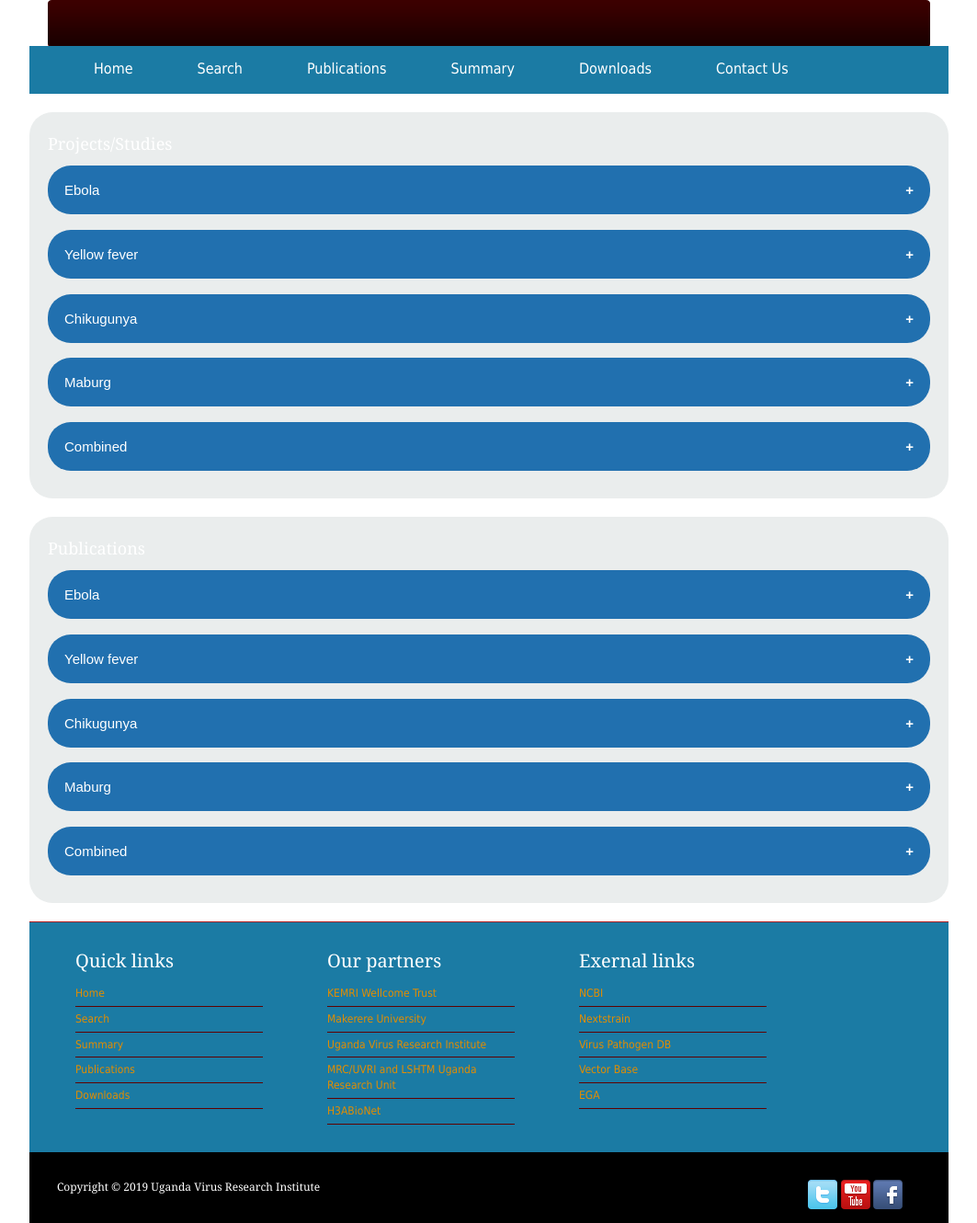
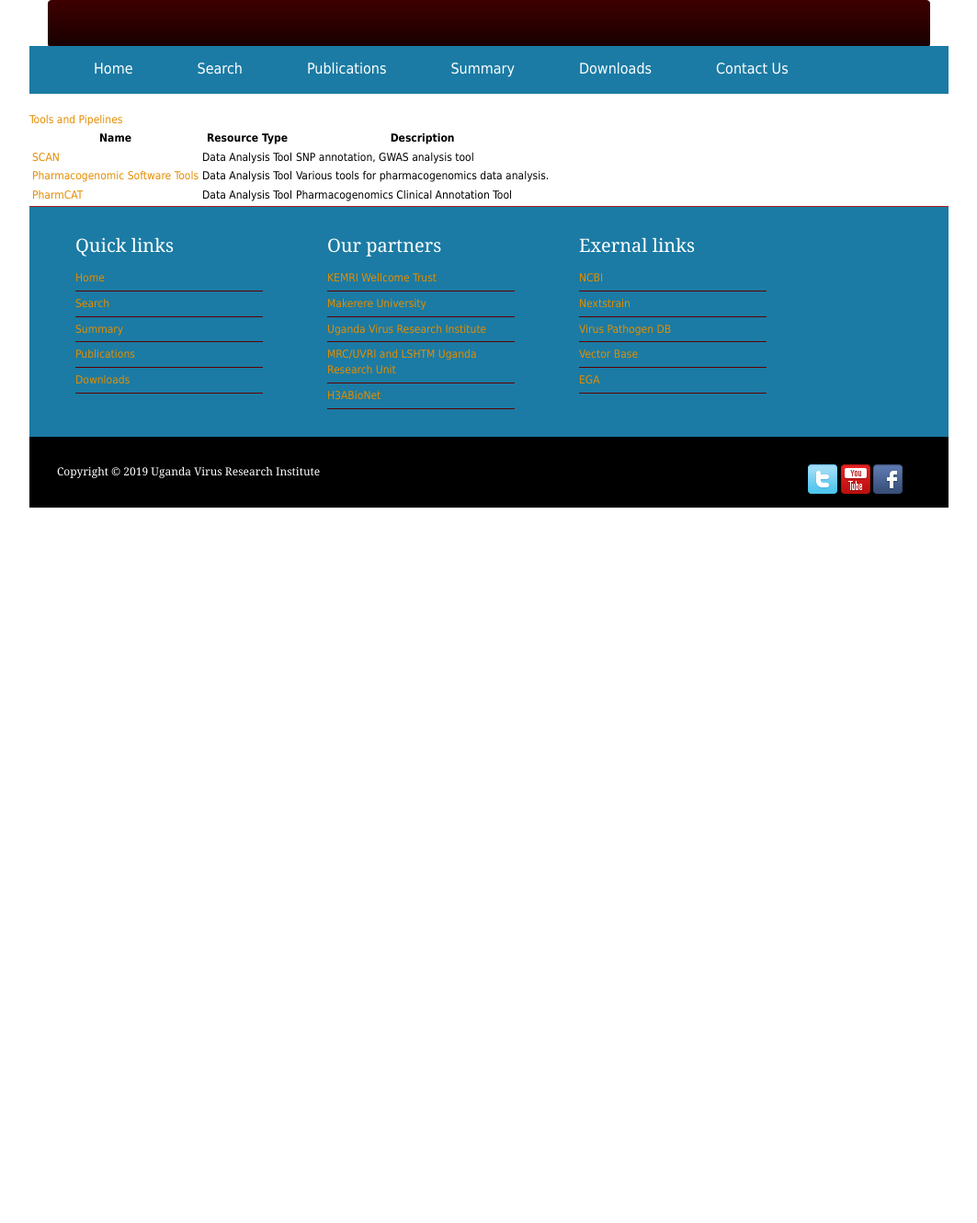
Before and after one commit to OmaraI/virusPortal, a Django app: page /publications/ in a window 1280 px wide. Shown: the whole page at 92% size, without its empty margins (108-1171 px from the left). After the commit the page ends 552 px from the top, so only its background shows below. Run offline with Django 3.2, Linux system fonts and the light colour scheme; some libraries are stand-ins or nearby versions.

Commit message:
update templates

```diff
--- a/portal/templates/publications.html
+++ b/portal/templates/publications.html
@@ -1,126 +1,53 @@
 {% extends 'base.html' %}
 {% load static %}
 
-
-{% block css %}
-<!--https://www.w3schools.com/howto/howto_js_collapsible.asp-->
-<style>
-.collapsible {
-  background-color:  #2170af ;
-  color: white;
-  cursor: pointer;
-  padding: 18px;
-  width: 100%;
-  border: none;
-  text-align: left;
-  outline: none;
-  font-size: 15px;
-  border-radius: 25px;
-}
-
-.active, .collapsible:hover {
-  background-color: #2170af;
-}
-
-.collapsible:after {
-  content: '\002B';
-  color: white;
-  font-weight: bold;
-  float: right;
-  margin-left: 5px;
-}
-
-.active:after {
-  content: "\2212";
-}
-
-.content {
-  padding: 0 18px;
-  max-height: 0;
-  overflow: hidden;
-  transition: max-height 0.2s ease-out;
-  background-color: #f1f1f1;
-}
-</style>
+{% block js%}
+<script src="https://cdnjs.cloudflare.com/ajax/libs/jquery/3.4.1/jquery.min.js" crossorigin="anonymous"></script>
+    <script src="https://cdnjs.cloudflare.com/ajax/libs/popper.js/1.14.7/umd/popper.min.js" integrity="sha384-UO2eT0CpHqdSJQ6hJty5KVphtPhzWj9WO1clHTMGa3JDZwrnQq4sF86dIHNDz0W1" crossorigin="anonymous"></script>
+    <script src="https://stackpath.bootstrapcdn.com/bootstrap/4.3.1/js/bootstrap.min.js" integrity="sha384-JjSmVgyd0p3pXB1rRibZUAYoIIy6OrQ6VrjIEaFf/nJGzIxFDsf4x0xIM+B07jRM" crossorigin="anonymous"></script>
+    <script src="https://cdnjs.cloudflare.com/ajax/libs/jqueryui/1.12.1/jquery-ui.min.js"></script>
 {% endblock %}
 
+{% block content1 %}
+  <div class="card">
+    <div class="card-header">
+      <a class="collapsed card-link" data-toggle="collapse" href="#collapseTwo">
+      Tools and Pipelines
+    </a>
+    </div>
+    <div id="collapseTwo" class="collapse" data-parent="#accordion">
+      <div class="card-body">
+        <table class="table table-hover">
+          <thead>
+      <tr>
+      <th scope="col">Name</th>
+      <th scope="col">Resource Type</th>
+      <th scope="col">Description</th>
+      </tr>
+      </thead>
+      <tr>
+      <td><a href=http://www.scandb.org/>SCAN</a></td>
+      <td>Data Analysis Tool</td>
+      <td>SNP annotation, GWAS analysis tool</td>
+      </tr>
 
-{% block content1 %}
-<div id="tooplate_middle">
-<h2>Projects/Studies</h2>
-<button class="collapsible">Ebola</button>
-<div class="content">
-  <p>Lorem ipsum dolor sit amet, consectetur adipisicing elit, sed do eiusmod tempor incididunt ut labore et dolore magna aliqua. Ut enim ad minim veniam, quis nostrud exercitation ullamco laboris nisi ut aliquip ex ea commodo consequat.</p>
-</div>
-<br>
-<button class="collapsible">Yellow fever</button>
-<div class="content">
-  <p>Lorem ipsum dolor sit amet, consectetur adipisicing elit, sed do eiusmod tempor incididunt ut labore et dolore magna aliqua. Ut enim ad minim veniam, quis nostrud exercitation ullamco laboris nisi ut aliquip ex ea commodo consequat.</p>
-</div>
-<br>
-<button class="collapsible">Chikugunya</button>
-<div class="content">
-  <p>Lorem ipsum dolor sit amet, consectetur adipisicing elit, sed do eiusmod tempor incididunt ut labore et dolore magna aliqua. Ut enim ad minim veniam, quis nostrud exercitation ullamco laboris nisi ut aliquip ex ea commodo consequat.</p>
-</div>
-<br>
-  <button class="collapsible">Maburg</button>
-<div class="content">
-  <p>Lorem ipsum dolor sit amet, consectetur adipisicing elit, sed do eiusmod tempor incididunt ut labore et dolore magna aliqua. Ut enim ad minim veniam, quis nostrud exercitation ullamco laboris nisi ut aliquip ex ea commodo consequat.</p>
-</div>
- <br>
- <button class="collapsible">Combined</button>
-<div class="content">
-  <p>Lorem ipsum dolor sit amet, consectetur adipisicing elit, sed do eiusmod tempor incididunt ut labore et dolore magna aliqua. Ut enim ad minim veniam, quis nostrud exercitation ullamco laboris nisi ut aliquip ex ea commodo consequat.</p>
-</div>
-</div>
+      <tr>
+      <td><a href=https://omictools.com/pharmacogenetics-category>Pharmacogenomic Software Tools</a></td>
+      <td>Data Analysis Tool</td>
+      <td>Various tools for pharmacogenomics data analysis.</td>
+      </tr>
+
+      <tr>
+      <td><a href=https://www.pharmgkb.org/page/pharmcat>PharmCAT</a></td>
+      <td>Data Analysis Tool</td>
+      <td>Pharmacogenomics Clinical Annotation Tool</td>
+      </tr>
+      </table>
+    </div>
+  </div>
  <div class="clear"></div>
+ <script src="https://cdnjs.cloudflare.com/ajax/libs/jquery/3.4.1/jquery.min.js" crossorigin="anonymous"></script>
+  <script src="https://cdnjs.cloudflare.com/ajax/libs/popper.js/1.14.7/umd/popper.min.js" integrity="sha384-UO2eT0CpHqdSJQ6hJty5KVphtPhzWj9WO1clHTMGa3JDZwrnQq4sF86dIHNDz0W1" crossorigin="anonymous"></script>
+	<script src="https://stackpath.bootstrapcdn.com/bootstrap/4.3.1/js/bootstrap.min.js" integrity="sha384-JjSmVgyd0p3pXB1rRibZUAYoIIy6OrQ6VrjIEaFf/nJGzIxFDsf4x0xIM+B07jRM" crossorigin="anonymous"></script>
+	<script src="https://cdnjs.cloudflare.com/ajax/libs/jqueryui/1.12.1/jquery-ui.min.js"></script>
 {% endblock %}
-
-
-{% block content2 %}
-<div id="tooplate_middle">
-<h2>Publications</h2>
-<button class="collapsible">Ebola</button>
-<div class="content">
-  <p>Lorem ipsum dolor sit amet, consectetur adipisicing elit, sed do eiusmod tempor incididunt ut labore et dolore magna aliqua. Ut enim ad minim veniam, quis nostrud exercitation ullamco laboris nisi ut aliquip ex ea commodo consequat.</p>
-</div>
-<br>
-<button class="collapsible">Yellow fever</button>
-<div class="content">
-  <p>Lorem ipsum dolor sit amet, consectetur adipisicing elit, sed do eiusmod tempor incididunt ut labore et dolore magna aliqua. Ut enim ad minim veniam, quis nostrud exercitation ullamco laboris nisi ut aliquip ex ea commodo consequat.</p>
-</div>
-<br>
-<button class="collapsible">Chikugunya</button>
-<div class="content">
-  <p>Lorem ipsum dolor sit amet, consectetur adipisicing elit, sed do eiusmod tempor incididunt ut labore et dolore magna aliqua. Ut enim ad minim veniam, quis nostrud exercitation ullamco laboris nisi ut aliquip ex ea commodo consequat.</p>
-</div>
-<br>
-  <button class="collapsible">Maburg</button>
-<div class="content">
-  <p>Lorem ipsum dolor sit amet, consectetur adipisicing elit, sed do eiusmod tempor incididunt ut labore et dolore magna aliqua. Ut enim ad minim veniam, quis nostrud exercitation ullamco laboris nisi ut aliquip ex ea commodo consequat.</p>
-</div>
- <br>
- <button class="collapsible">Combined</button>
-<div class="content">
-  <p>Lorem ipsum dolor sit amet, consectetur adipisicing elit, sed do eiusmod tempor incididunt ut labore et dolore magna aliqua. Ut enim ad minim veniam, quis nostrud exercitation ullamco laboris nisi ut aliquip ex ea commodo consequat.</p>
-</div>
-
-<script>
-var coll = document.getElementsByClassName("collapsible");
-var i;
-
-for (i = 0; i < coll.length; i++) {
-  coll[i].addEventListener("click", function() {
-    this.classList.toggle("active");
-    var content = this.nextElementSibling;
-    if (content.style.maxHeight){
-      content.style.maxHeight = null;
-    } else {
-      content.style.maxHeight = content.scrollHeight + "px";
-    }
-  });
-}
-</script>
-</div>
- <div class="clear"></div>
-{% endblock %}
--- a/portal/urls.py
+++ b/portal/urls.py
@@ -9,4 +9,6 @@ urlpatterns = [
     path('guidelines/', views.guidelines, name='guidelines'),
     path('contact/', views.contact, name='contact'),
     path('publications/', views.publications, name='publications'),
+    path('etax/', views.etax, name='etax'),
+
 ]
--- a/portal/views.py
+++ b/portal/views.py
@@ -1,7 +1,7 @@
 from django.shortcuts import render, render_to_response
 from django.db.models import Count
-#import pandas as pd
-#import numpy as np
+import pandas as pd
+import numpy as np
 from portal.models import *
 
 def  home(request):
@@ -49,3 +49,71 @@ def summary(request):
 		'all_records': all_records};
     """
     return render(request, 'summary.html', context=context)
+
+def etax(request):
+    e_tax = pd.read_csv("/Users/macbook/Desktop/e_tax_data.csv")
+    #obtain data for different measures of performance
+    correctness=e_tax[e_tax.major=='correctness'].groupby('description', as_index=False)['participants'].sum()
+    L=[]
+    for index, row in correctness.iterrows():
+      desp=row['description']
+      count=row['participants']
+      tmp=[desp, count]
+      #print(tmp)
+      L.append(tmp)
+
+    availability=e_tax[e_tax.major=='availability'].groupby('description', as_index=False)['participants'].sum()
+    avail_list=[]
+    for index, row in availability.iterrows():
+      desp=row['description']
+      count=row['participants']
+      tmp=[desp, count]
+      #print(tmp)
+      avail_list.append(tmp)
+
+    error_data=e_tax[e_tax.major=='maturity'].groupby('description', as_index=False)['participants'].sum()
+    error_list=[]
+    for index, row in error_data.iterrows():
+      desp=row['description']
+      count=row['participants']
+      tmp=[desp, count]
+      #print(tmp)
+      error_list.append(tmp)
+
+    age=e_tax[e_tax.major=='age'].groupby('description', as_index=False)['participants'].sum()
+    age_list=[]
+    for index, row in age.iterrows():
+      desp=row['description']
+      count=row['participants']
+      tmp=[desp, count]
+      #print(tmp)
+      age_list.append(tmp)
+
+    gender=e_tax[e_tax.major=='gender'].groupby('description', as_index=False)['participants'].sum()
+    gender_list=[]
+    for index, row in gender.iterrows():
+      desp=row['description']
+      count=row['participants']
+      tmp=[desp, count]
+      #print(tmp)
+      gender_list.append(tmp)
+
+    interface=e_tax[e_tax.major=='learnability'].groupby('description', as_index=False)['participants'].sum()
+    interface_list=[]
+    for index, row in interface.iterrows():
+      desp=row['description']
+      count=row['participants']
+      tmp=[desp, count]
+      #print(tmp)
+      interface_list.append(tmp)
+
+    context={
+    'correctness': L,
+    'availability': avail_list,
+    'error_data': error_list,
+    'age_list': age_list,
+    'gender': gender_list,
+    'interface': interface_list
+    } ;
+
+    return render(request, 'etax.html', context=context)
```
Also changed, not shown: portal/templates/summary.html (+6 -1 lines).
